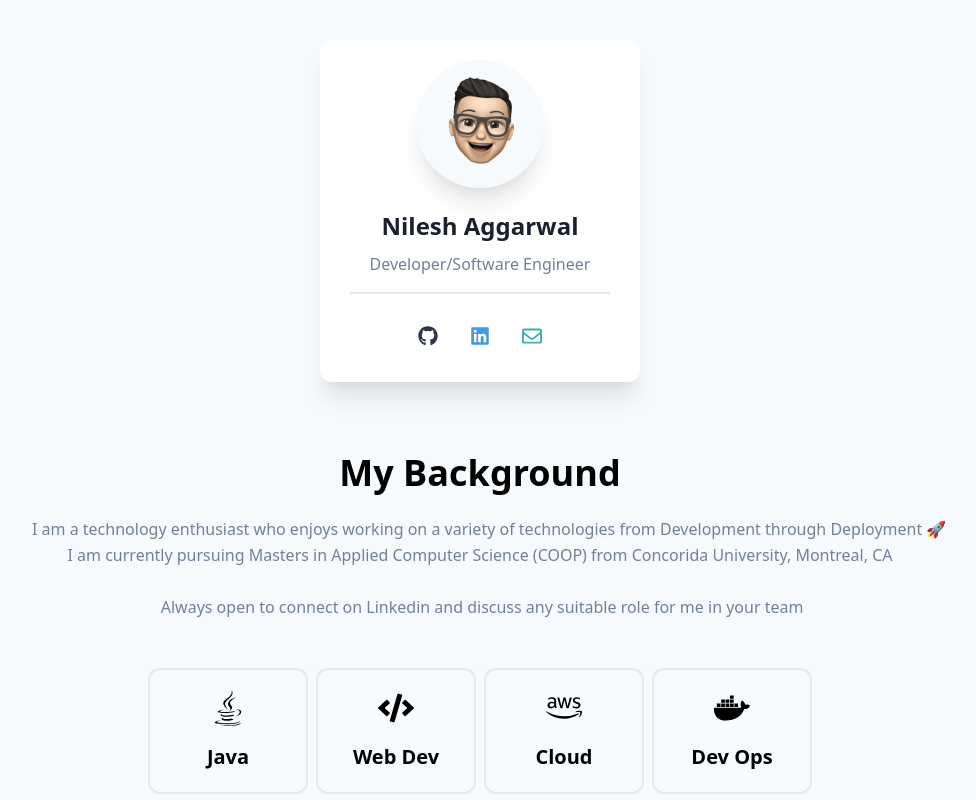
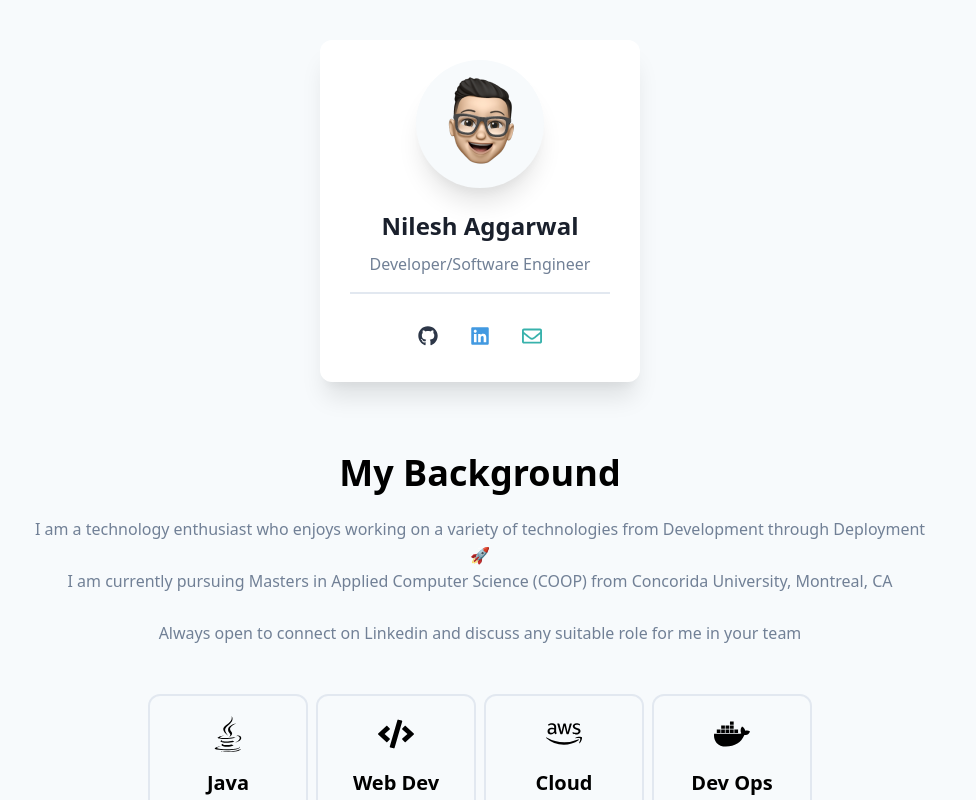
Before and after one commit to nil3sh99/nil3sh99.github.io, a React (Create React App) app: page / in a window 1280 px wide. Shown: the top 800 px of the page, without its empty margins (160-1136 px from the left). Built offline with nearby package versions, Linux system fonts and the light colour scheme.

Commit message:
Adding line wrap

```diff
--- a/src/partials/About.js
+++ b/src/partials/About.js
@@ -4,7 +4,7 @@ function About({ title, description }) {
   return (
     <div className="max-w-4xl mx-auto mt-16">
       <p className="text-2xl hover:text-gray-700 md:text-4xl font-bold text-center">{title}</p>
-      <p className="text-base text-left md:text-center whitespace-pre text-gray-600 leading-relaxed mt-4">
+      <p className="text-base text-left md:text-center whitespace-pre-line text-gray-600 leading-relaxed mt-4">
         {description}
       </p>
     </div>
```
